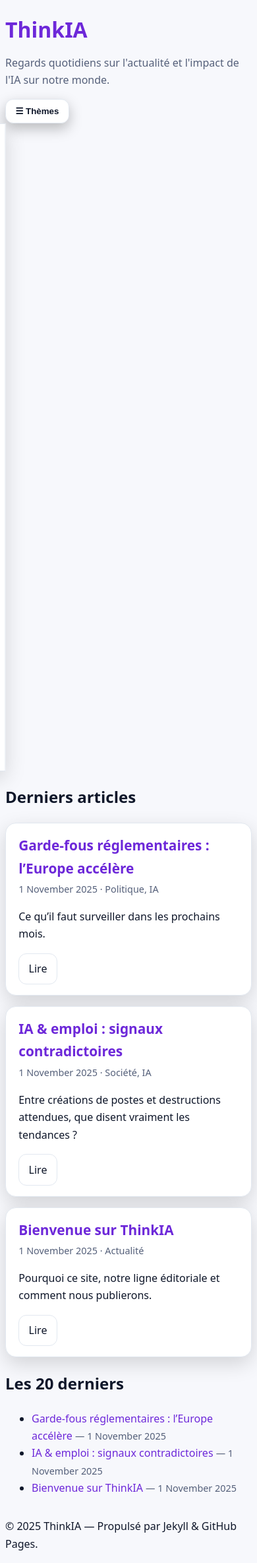
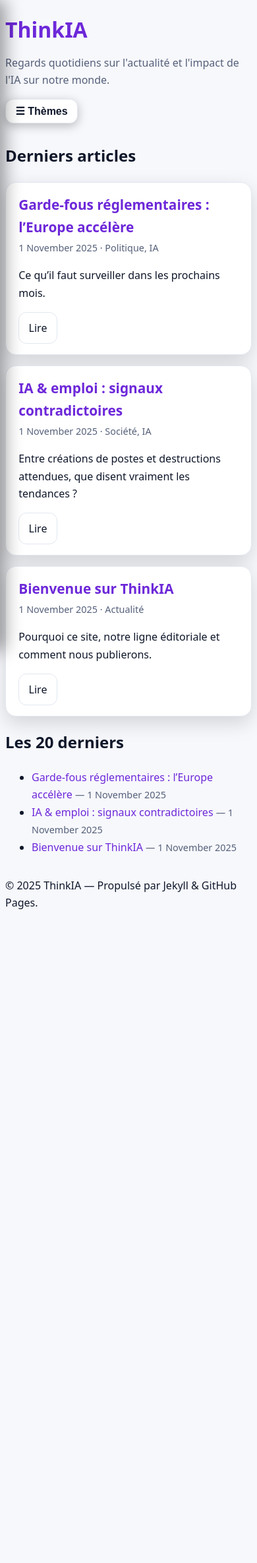
Before and after one commit to edflive/thinkia, a Jekyll site: the page built from index.md, in a window 390 px wide. Shown: the whole page at 66% size. Built offline with Jekyll 4.4.1, drawn with Linux system fonts in a browser that asks for light colours; after the commit the page ends 1398 px from its top, so only the background shows below that.

Commit message:
CSS: sidebar gauche stable + bouton Thèmes mobile + tiroir/overlay

```diff
--- a/assets/css/custom.css
+++ b/assets/css/custom.css
@@ -1,49 +1,4 @@
-<file name=_layouts/default.html>  <main class="page-content" aria-label="Content">
-  <div class="wrapper grid">
-    <!-- ASIDE À GAUCHE -->
-    <aside class="sidebar-wrap">
-      <button class="sidebar-toggle" aria-expanded="false" aria-controls="sidebar">☰ Thèmes</button>
-      {% include sidebar.html %}
-    </aside>
-
-    <!-- CONTENU PRINCIPAL -->
-    <div>
-      {{ content }}
-    </div>
-  </div>
-</main>
-
-<script>
-  (function() {
-    var btn = document.querySelector('.sidebar-toggle');
-    var sidebar = document.getElementById('sidebar');
-    if (!btn || !sidebar) return;
-    btn.addEventListener('click', function() {
-      document.body.classList.toggle('sidebar-open');
-      var expanded = btn.getAttribute('aria-expanded') === 'true';
-      btn.setAttribute('aria-expanded', String(!expanded));
-    });
-  })();
-</script>
-</file>
-
-<file name=_includes/sidebar.html><nav id="sidebar" class="sidebar" aria-label="Thèmes">
-  <h3>Thèmes</h3>
-  <ul class="theme-list">
-  {%- assign cats = site.categories | sort -%}
-  {%- for c in cats -%}
-    {%- assign name = c[0] -%}
-    {%- assign posts = c[1] -%}
-    <li>
-      <a class="theme-link" href="{{ '/themes/' | append: name | relative_url }}">{{ name }}</a>
-      <span class="badge">{{ posts | size }}</span>
-    </li>
-  {%- endfor -%}
-  </ul>
-</nav>
-</file>
-
-<file name=assets/css/custom.css>/* Custom modern look for ThinkIA */
+/* Custom modern look for ThinkIA */
 :root {
   --accent: #4F46E5;
   --bg: #0B1020;
@@ -76,25 +31,23 @@ body {
   background: transparent !important;
   border: none !important;
 }
-.wrapper {
-  max-width: 1100px;
-}
+.wrapper { max-width: 1100px; }
+
 a { color: var(--link); text-decoration: none; }
 a:hover { text-decoration: underline; }
+
+/* --- SIDEBAR (base desktop) --- */
 .sidebar {
-  position: sticky; top: 2rem;
+  position: sticky;
+  top: 2rem;
   background: var(--card);
   border: 1px solid var(--border);
   border-radius: 16px;
   padding: 1rem 1.2rem;
   box-shadow: 0 10px 30px rgba(0,0,0,.15);
 }
-.sidebar h3 {
-  margin-top: 0; font-size: 1.1rem; letter-spacing: .2px;
-}
-.theme-list {
-  list-style: none; padding: 0; margin: 0;
-}
+.sidebar h3 { margin-top: 0; font-size: 1.1rem; letter-spacing: .2px; }
+.theme-list { list-style: none; padding: 0; margin: 0; }
 .theme-list li {
   display: flex; justify-content: space-between; align-items: center;
   padding: .4rem .2rem; border-bottom: 1px dashed var(--border);
@@ -107,6 +60,8 @@ a:hover { text-decoration: underline; }
   font-size: .75rem;
   padding: .1rem .5rem;
 }
+
+/* --- CARDS / POSTS --- */
 .card {
   background: var(--card);
   border: 1px solid var(--border);
@@ -122,43 +77,56 @@ a:hover { text-decoration: underline; }
   border: 1px solid var(--border); background: transparent; color: var(--text);
 }
 .btn:hover { border-color: var(--accent); }
-/* --- TOGGLE DE LA SIDEBAR (base desktop: caché) --- */
-.sidebar-toggle { display: none; }
-body.sidebar-open { overflow: hidden; }
-/* --- LAYOUT À 2 COLONNES --- */
+
+/* --- LAYOUT GRID --- */
 .grid {
   display: grid;
-  grid-template-columns: 260px 1fr; /* sidebar à gauche */
+  grid-template-columns: 260px 1fr; /* sidebar à gauche sur desktop */
   gap: 1.2rem;
 }
 
-/* Responsive : en dessous de 900px, la sidebar devient un tiroir coulissant */
+/* --- LIENS LISTE THÈMES --- */
+.theme-link {
+  flex: 1 1 auto;
+  overflow: hidden;
+  text-overflow: ellipsis;
+  white-space: nowrap;
+}
+.theme-list li { gap: .6rem; }
+
+/* --- TOGGLE de la sidebar (cache par défaut sur desktop) --- */
+.sidebar-toggle { display: none; }
+body.sidebar-open { overflow: hidden; }
+
+/* --- MOBILE: tiroir latéral + bouton --- */
 @media (max-width: 900px) {
-  .grid {
-    grid-template-columns: 1fr; /* une seule colonne */
-  }
-  .sidebar-wrap {
-    position: relative;
-  }
+  .grid { grid-template-columns: 1fr; } /* une seule colonne */
+
+  .sidebar-wrap { position: relative; }
+
+  /* Bouton ☰ Thèmes */
   .sidebar-toggle {
     display: inline-flex;
     align-items: center;
-    gap: .5rem;
+    justify-content: center;
+    gap: .4rem;
     cursor: pointer;
+    font-weight: 600;
+    font-size: 1rem;
+    color: var(--text);
     background: var(--card);
-    color: var(--text);
     border: 1px solid var(--border);
     border-radius: 12px;
-    padding: .6rem .9rem;
-    font-weight: 600;
-    box-shadow: 0 8px 20px rgba(0,0,0,.25);
-    transition: transform .12s ease, box-shadow .2s ease, border-color .2s ease;
-    -webkit-backdrop-filter: saturate(120%) blur(6px);
-    backdrop-filter: saturate(120%) blur(6px);
+    padding: .5rem .9rem;
+    box-shadow: 0 4px 15px rgba(0,0,0,.25);
+    transition: background .2s ease, transform .15s ease, border-color .2s ease;
+    margin-bottom: .6rem;
   }
-  .sidebar-toggle:hover { transform: translateY(-1px); border-color: var(--accent); box-shadow: 0 10px 28px rgba(0,0,0,.28); }
-  .sidebar-toggle:active { transform: translateY(0); box-shadow: 0 6px 14px rgba(0,0,0,.2); }
+  .sidebar-toggle:hover { background: var(--accent); color: #fff; transform: translateY(-1px); border-color: var(--accent); }
+  .sidebar-toggle:active { transform: translateY(0); box-shadow: 0 2px 8px rgba(0,0,0,.2); }
   .sidebar-toggle:focus { outline: 2px solid var(--accent); outline-offset: 2px; }
+
+  /* Tiroir */
   .sidebar {
     position: fixed;
     z-index: 50;
@@ -168,32 +136,20 @@ body.sidebar-open { overflow: hidden; }
     max-width: 320px;
     transform: translateX(-100%);
     transition: transform .25s ease;
+    background: var(--card);
+    border-right: 1px solid var(--border);
     border-radius: 0;
-    padding-top: 4rem; /* laisser la place au bord haut */
+    padding: 4rem 1.2rem 1.2rem; /* place en haut pour respirer */
+    box-shadow: 8px 0 25px rgba(0,0,0,.4);
   }
-  /* Ombre de fond lorsque le tiroir est ouvert */
+  body.sidebar-open .sidebar { transform: translateX(0); }
+
+  /* Overlay obscurci quand ouvert */
   body.sidebar-open::before {
     content: "";
     position: fixed;
     inset: 0;
-    background: rgba(0,0,0,.4);
+    background: rgba(0, 0, 0, 0.45);
     z-index: 40;
   }
 }
-
-/* Desktop : garder le style existant */
-.sidebar {
-  position: sticky;
-  top: 2rem;
-}
-
-/* Liens et interactions */
-.theme-link {
-  flex: 1 1 auto;
-  overflow: hidden;
-  text-overflow: ellipsis;
-  white-space: nowrap;
-}
-.theme-list li {
-  gap: .6rem;
-}
```
